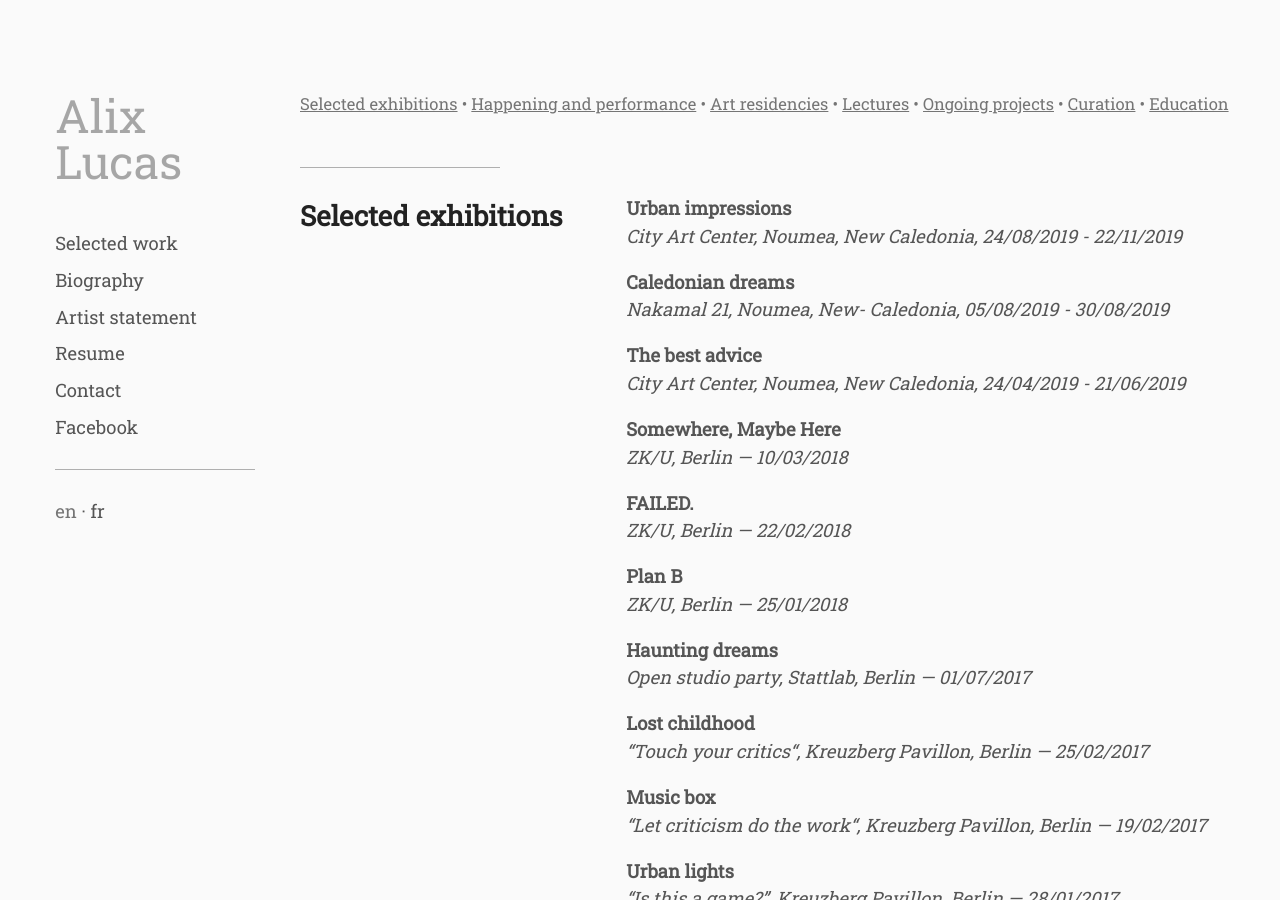
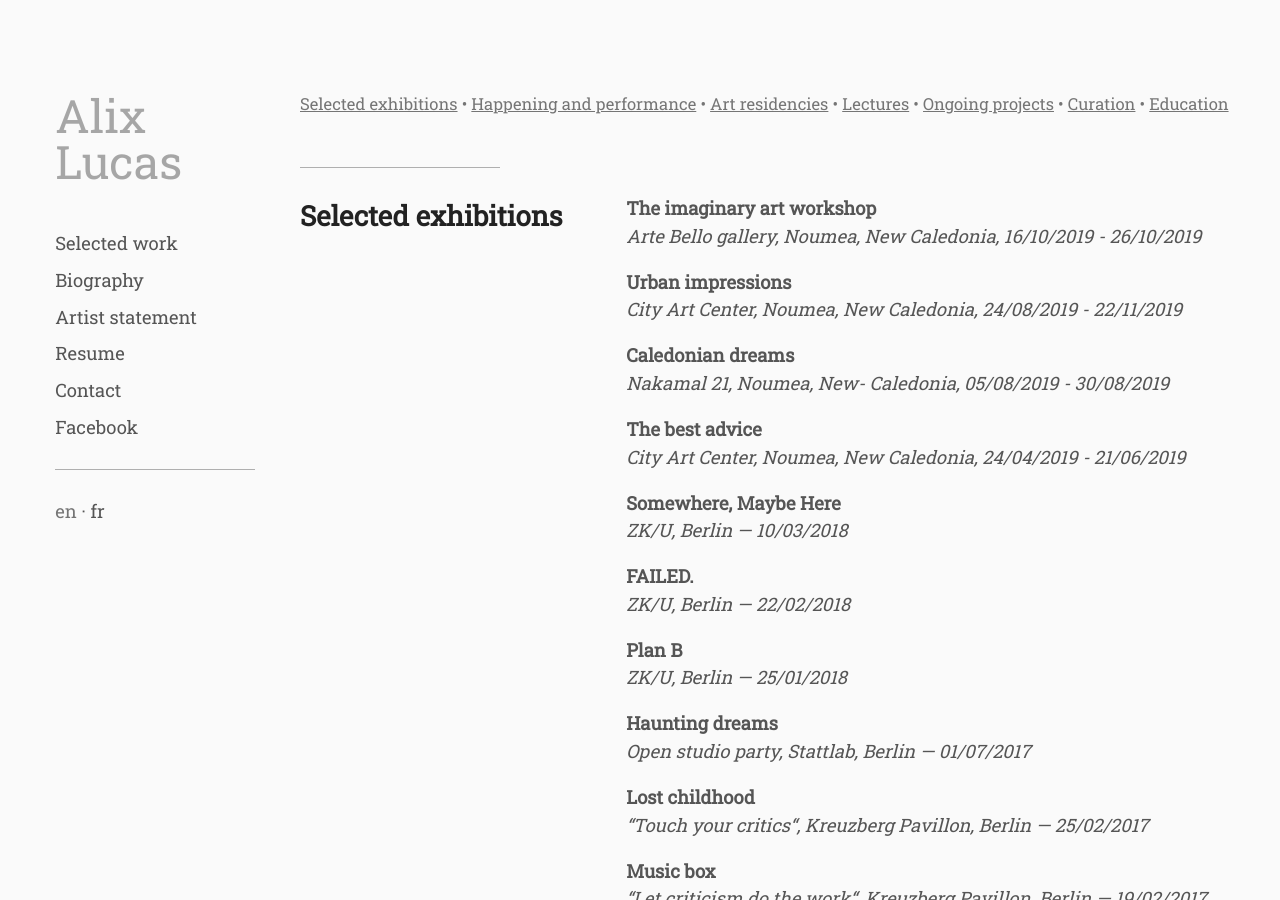
Before and after one commit to whyalix/alixlucas, a Jekyll site: the page built from pages/en/resume.html, in a window 1280 px wide and 900 px high. Built offline with Jekyll 4.4.1, drawn with Linux system fonts in a browser that asks for light colours.

Commit message:
Update exhibitions.yml

```diff
--- a/_data/en/exhibitions.yml
+++ b/_data/en/exhibitions.yml
@@ -1,3 +1,6 @@
+- primary: "The imaginary art workshop"
+  secondary: Arte Bello gallery, Noumea, New Caledonia, 16/10/2019 - 26/10/2019
+
 - primary: "Urban impressions"
   secondary: City Art Center, Noumea, New Caledonia, 24/08/2019 - 22/11/2019
 
```
